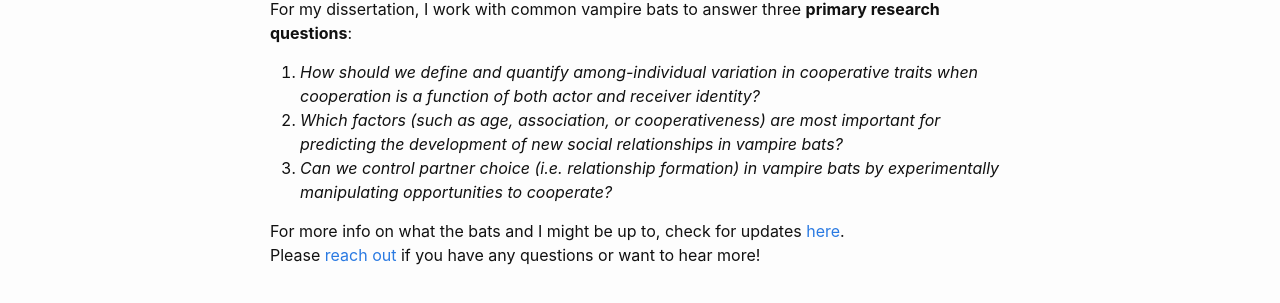
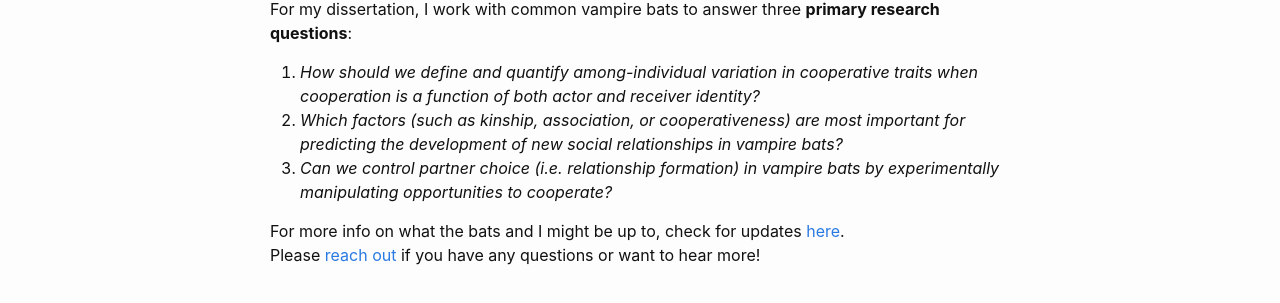
Before and after one commit to imranrazik/imranrazik.github.io, a Jekyll site: the page built from index.md, in a window 1280 px wide. Shown: the part 808-1111 px from the top of the page. Built offline with Jekyll 4.4.1, drawn with Linux system fonts in a browser that asks for light colours; our own code applies the rules of GitHub Pages for plain Markdown files.

Commit message:
Update index.md

```diff
--- a/index.md
+++ b/index.md
@@ -16,7 +16,7 @@ I'm also a PhD student and member of the Carter Lab at Ohio State University in
 
 For my dissertation, I work with common vampire bats to answer three **primary research questions**: <br/>
 1. *How should we define and quantify among-individual variation in cooperative traits when cooperation is a function of both actor and receiver identity?*
-2. *Which factors (such as age, association, or cooperativeness) are most important for predicting the development of new social relationships in vampire bats?*
+2. *Which factors (such as kinship, association, or cooperativeness) are most important for predicting the development of new social relationships in vampire bats?*
 3. *Can we control partner choice (i.e. relationship formation) in vampire bats by experimentally manipulating opportunities to cooperate?*
 
 For more info on what the bats and I might be up to, check for updates [here](https://imranrazik.github.io/Blog.html). <br/>
```
